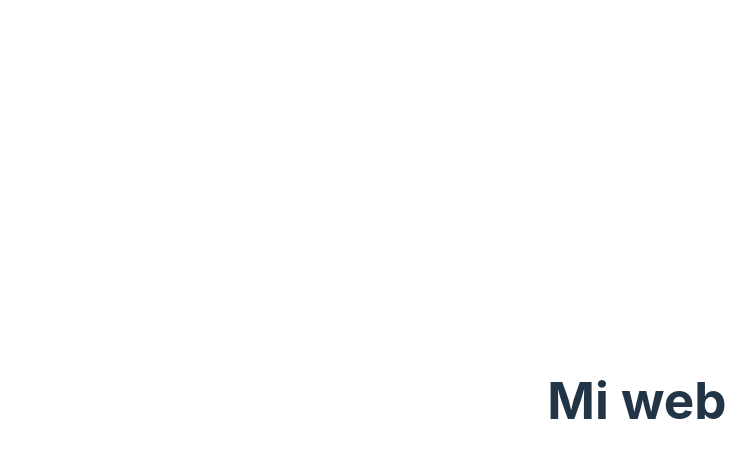
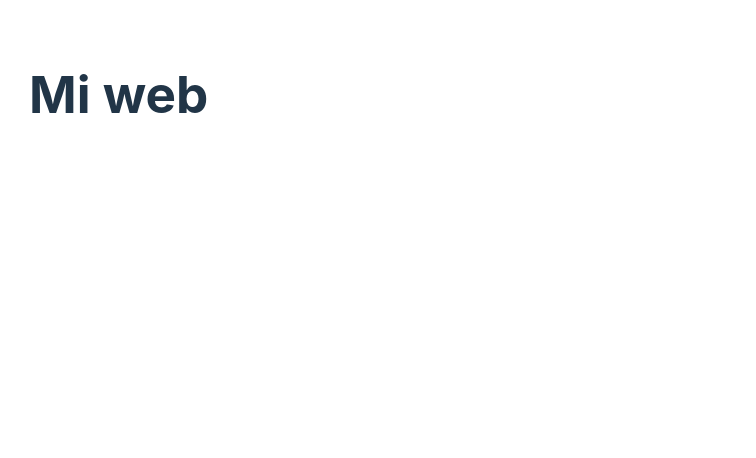
Before and after one commit to ElenaExposito/Protectora-Huellas-Amigables, a React (Vite) app: page / in a window 1280 px wide. Shown: the top 458 px of the page, without its empty margins (3-759 px from the left). Built offline with nearby package versions, Linux system fonts and the light colour scheme.

Commit message:
Update basic styles

```diff
--- a/index.html
+++ b/index.html
@@ -2,7 +2,7 @@
 <html lang="en">
   <head>
     <meta charset="UTF-8" />
-    <link rel="icon" type="image/svg+xml" href="/vite.svg" />
+    <link rel="icon" type="image/png" href="/src/assets/Logo.png" />
     <meta name="viewport" content="width=device-width, initial-scale=1.0" />
     <title>Huellas Amigables</title>
   </head>
--- a/src/App.css
+++ b/src/App.css
@@ -1,6 +1,6 @@
 #root {
+  width: 100%;
   max-width: 1280px;
   margin: 0 auto;
   padding: 2rem;
-  text-align: center;
 }
--- a/src/index.css
+++ b/src/index.css
@@ -13,19 +13,9 @@
   -moz-osx-font-smoothing: grayscale;
 }
 
-a {
-  font-weight: 500;
-  color: #646cff;
-  text-decoration: inherit;
-}
-a:hover {
-  color: #535bf2;
-}
-
 body {
   margin: 0;
   display: flex;
-  place-items: center;
   min-width: 320px;
   min-height: 100vh;
 }
```
Also changed, not shown: src/assets/Huellas Amigables.png (added), src/assets/Logo.png (added).
